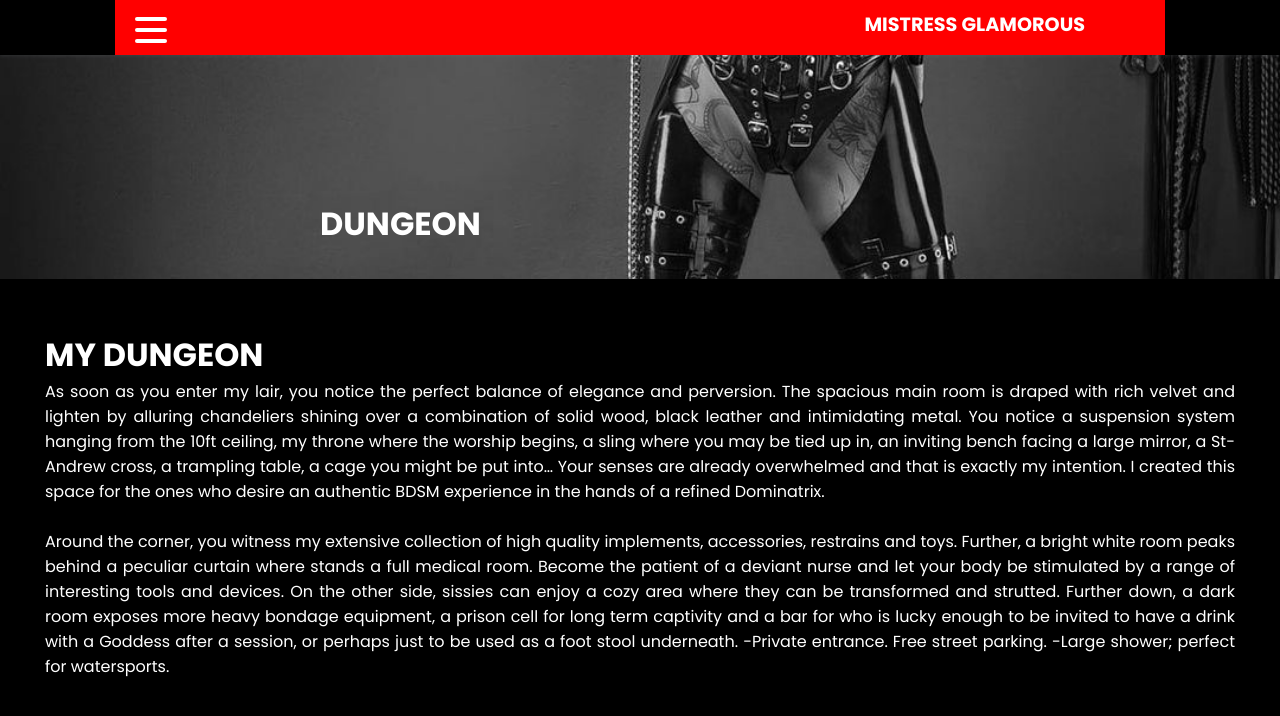
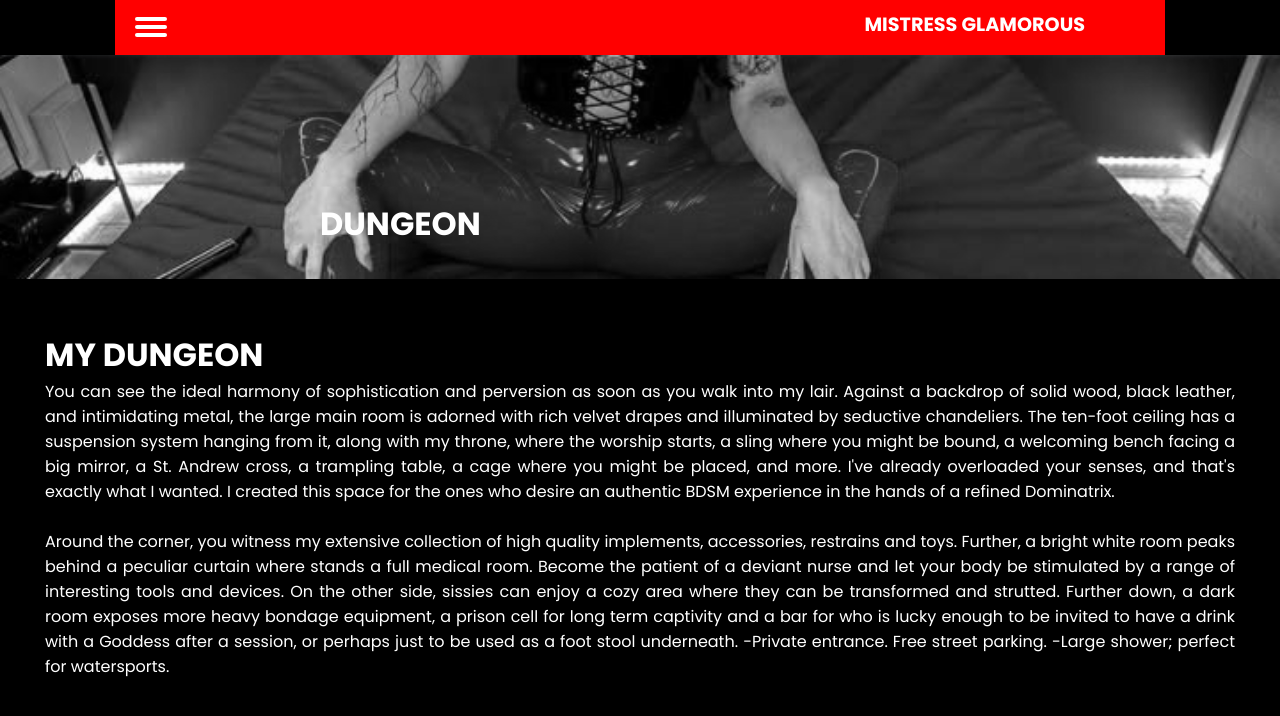
Before and after one commit to Reelmemory/Mistress, a plain HTML site: page miss/dungeon.html in a window 1280 px wide. Drawn offline with Linux system fonts and the light colour scheme.

Commit message:
Add files via upload

```diff
--- a/miss/css/style.css
+++ b/miss/css/style.css
@@ -77,7 +77,7 @@ body {
 
 .nav-container .hamburger-lines {
   display: block;
-  height: 26px;
+  height: 20px;
   width: 32px;
   position: absolute;
   top: 17px;
--- a/miss/dungeon.html
+++ b/miss/dungeon.html
@@ -4,9 +4,9 @@
     <meta charset="UTF-8">
     <meta name="viewport" content="width=device-width, initial-scale=1.0">
     <link rel="stylesheet" href="./css/style.css">
-    <link rel="shortcut icon" href="favicon.ico" type="image/x-icon">
+    <link rel="shortcut icon" href="Dougoun.ico.ico" type="image/x-icon">
 
-    <title>Gallery</title>
+    <title>My dungeon</title>
 </head>
 <body>
 
@@ -43,13 +43,13 @@
 
       <div class="herosection">
        <div class="heroimg">
-         <img src="./img/Screenshot_20241015065749.png" alt="img">
+         <img src="./img/New.png" alt="img">
          <h1>DUNGEON</h1>
        </div>
        <div class="section">
 
         <h1>MY DUNGEON</h1>
-        <p>As soon as you enter my lair, you notice the perfect balance of elegance and perversion. The spacious main room is draped with rich velvet and lighten by alluring chandeliers shining over a combination of solid wood, black leather and intimidating metal. You notice a suspension system hanging from the 10ft ceiling, my throne where the worship begins, a sling where you may be tied up in, an inviting bench facing a large mirror, a St-Andrew cross, a trampling table, a cage you might be put into… Your senses are already overwhelmed and that is exactly my intention. I created this space for the ones who desire an authentic BDSM experience in the hands of a refined Dominatrix.
+        <p>You can see the ideal harmony of sophistication and perversion as soon as you walk into my lair. Against a backdrop of solid wood, black leather, and intimidating metal, the large main room is adorned with rich velvet drapes and illuminated by seductive chandeliers. The ten-foot ceiling has a suspension system hanging from it, along with my throne, where the worship starts, a sling where you might be bound, a welcoming bench facing a big mirror, a St. Andrew cross, a trampling table, a cage where you might be placed, and more. I've already overloaded your senses, and that's exactly what I wanted. I created this space for the ones who desire an authentic BDSM experience in the hands of a refined Dominatrix.
           <br>
           <br>
             Around the corner, you witness my extensive collection of high quality implements, accessories, restrains and toys.
```
Also changed, not shown: miss/aboutme.html (+3 -3 lines), miss/catalogue.html (+2 -2 lines), miss/contact.html (+2 -2 lines), miss/gallery.html (+1 -1 lines), miss/gifts-tributes.html (+2 -2 lines), miss/index.html (+2 -2 lines), miss/sessions-etiquette.html (+2 -2 lines), miss/Dougoun.ico.ico (added), miss/img/Contactme.png (added), miss/img/New.png (added).
